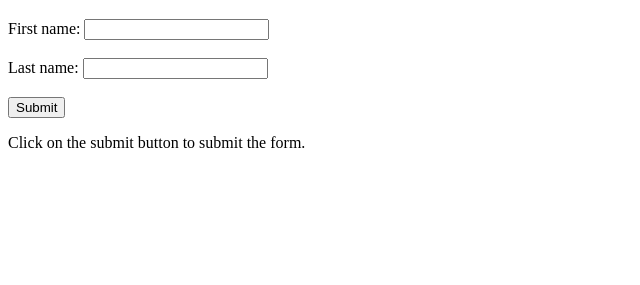
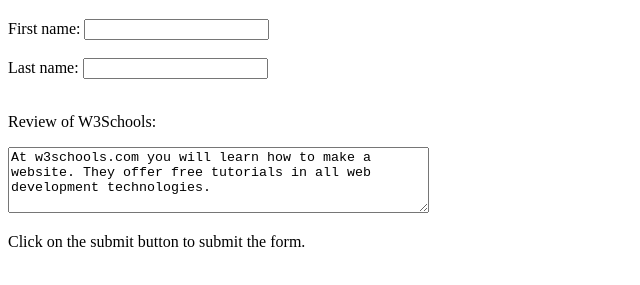
Before and after one commit to KurtMage/Sami-work-data-parser, a plain HTML site: page index.html in a window 1280 px wide. Shown: the part 61-346 px from the top of the page, without its empty margins (0-640 px from the left). Drawn offline with Linux system fonts and the light colour scheme.

Commit message:
Added paragraph

```diff
--- a/index.html
+++ b/index.html
@@ -9,7 +9,8 @@
   <input type="text" id="fname" name="fname"><br><br>
   <label for="lname">Last name: </label>
   <input type="text" id="lname" name="lname"><br><br>
-  <input type="submit" value="Submit">
+  <p><label for="w3review">Review of W3Schools:</label></p>
+  <textarea id="w3review" name="w3review" rows="4" cols="50">At w3schools.com you will learn how to make a website. They offer free tutorials in all web development technologies.</textarea>
 </form>
 
 <p>Click on the submit button to submit the form.</p>
```
